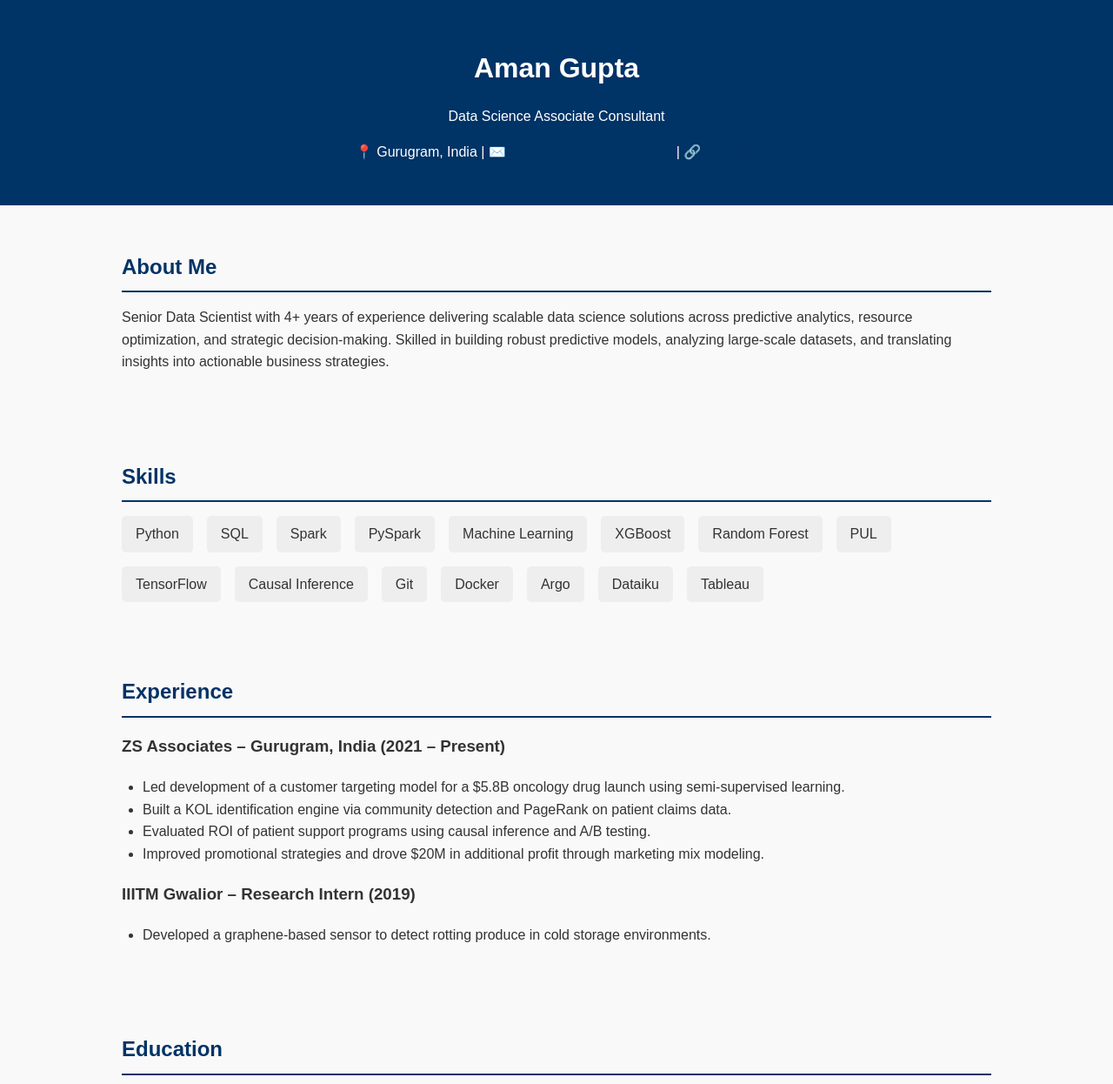
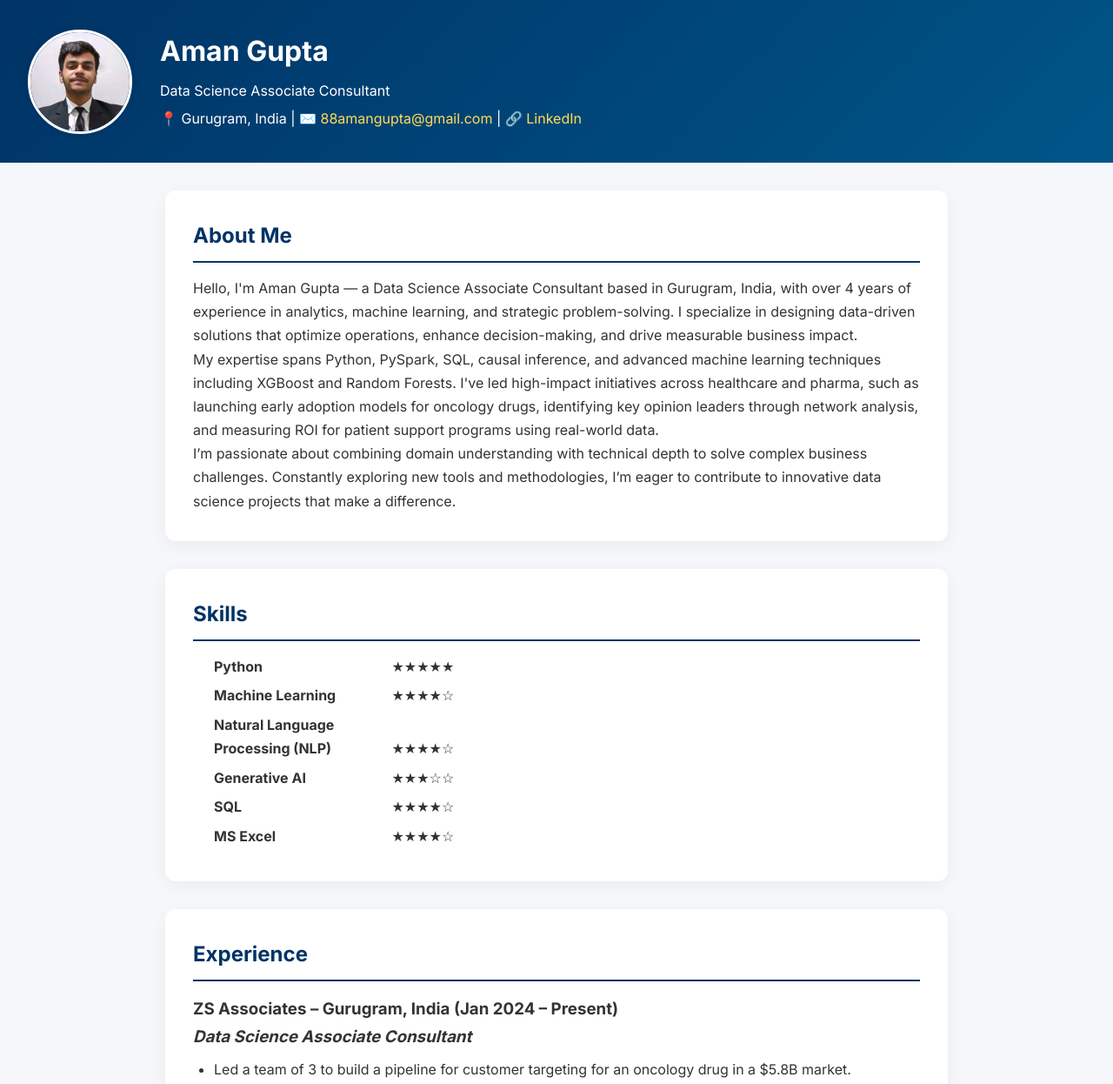
Before and after one commit to isthat-aman/isthat-aman.github.io, a plain HTML site: page index.html in a window 1280 px wide. Shown: the top 1246 px of the page at 87% size. Drawn offline with Linux system fonts and the light colour scheme.

Commit message:
pushed new updates on landing page

```diff
--- a/index.html
+++ b/index.html
@@ -4,55 +4,169 @@
   <meta charset="UTF-8" />
   <meta name="viewport" content="width=device-width, initial-scale=1.0"/>
   <title>Aman Gupta | Data Scientist Portfolio</title>
+  <link href="https://fonts.googleapis.com/css2?family=Inter:wght@400;600;700&display=swap" rel="stylesheet">
   <style>
-    body { font-family: Arial, sans-serif; margin: 0; padding: 0; line-height: 1.6; background-color: #f9f9f9; color: #333; }
-    header { background: #003366; color: white; padding: 2rem 1rem; text-align: center; }
-    header h1 { margin-bottom: 0.5rem; }
-    section { padding: 2rem 1.5rem; max-width: 1000px; margin: auto; }
-    h2 { border-bottom: 2px solid #003366; padding-bottom: 0.5rem; margin-bottom: 1rem; color: #003366; }
-    ul { list-style: disc; padding-left: 1.5rem; }
-    .contact a { color: #003366; text-decoration: none; }
-    .skills-grid { display: flex; flex-wrap: wrap; gap: 1rem; }
-    .skills-grid div { background: #eee; padding: 0.5rem 1rem; border-radius: 5px; }
-    footer { text-align: center; padding: 1rem; background: #003366; color: white; margin-top: 2rem; }
+    * {
+      box-sizing: border-box;
+      margin: 0;
+      padding: 0;
+    }
+
+    body {
+      font-family: 'Inter', sans-serif;
+      background-color: #f5f7fa;
+      color: #333;
+      line-height: 1.7;
+    }
+
+    header {
+      background: linear-gradient(135deg, #003366, #005588);
+      color: white;
+      padding: 2rem;
+      display: flex;
+      align-items: center;
+      gap: 2rem;
+      flex-wrap: wrap;
+    }
+
+    .profile-pic {
+      width: 120px;
+      height: 120px;
+      border-radius: 50%;
+      object-fit: cover;
+      border: 3px solid white;
+      box-shadow: 0 0 10px rgba(0,0,0,0.15);
+    }
+
+    .intro h1 {
+      font-size: 2rem;
+      margin-bottom: 0.3rem;
+    }
+
+    .intro p {
+      margin: 0.3rem 0;
+    }
+
+    .contact a {
+      color: #ffdd57;
+      text-decoration: none;
+      font-weight: 500;
+    }
+
+    section {
+      background: white;
+      max-width: 900px;
+      margin: 2rem auto;
+      padding: 2rem;
+      border-radius: 12px;
+      box-shadow: 0 5px 20px rgba(0,0,0,0.05);
+    }
+
+    h2 {
+      color: #003366;
+      font-size: 1.5rem;
+      margin-bottom: 1rem;
+      border-bottom: 2px solid #003366;
+      padding-bottom: 0.5rem;
+    }
+
+    ul {
+      padding-left: 1.5rem;
+      margin-top: 0.5rem;
+    }
+
+    ul li {
+      margin-bottom: 0.6rem;
+    }
+
+    .skills-stars li {
+      list-style: none;
+      font-size: 1rem;
+      margin: 0.4rem 0;
+    }
+
+    .skills-stars strong {
+      display: inline-block;
+      width: 200px;
+    }
+
+    footer {
+      text-align: center;
+      padding: 1rem;
+      background: #003366;
+      color: white;
+      margin-top: 2rem;
+      font-size: 0.9rem;
+    }
+
+    @media (max-width: 600px) {
+      header {
+        flex-direction: column;
+        text-align: center;
+      }
+
+      .profile-pic {
+        margin-bottom: 1rem;
+      }
+
+      .intro {
+        align-items: center;
+      }
+    }
   </style>
 </head>
 <body>
   <header>
-    <h1>Aman Gupta</h1>
-    <p>Data Science Associate Consultant</p>
-    <p class="contact">
-      📍 Gurugram, India | ✉️ <a href="mailto:88amangupta@gmail.com">88amangupta@gmail.com</a> | 🔗 <a href="https://www.linkedin.com/in/amanok" target="_blank">LinkedIn</a>
-    </p>
+    <img src="resume_photo.jpg" alt="Aman Gupta" class="profile-pic" />
+    <div class="intro">
+      <h1>Aman Gupta</h1>
+      <p>Data Science Associate Consultant</p>
+      <p class="contact">
+        📍 Gurugram, India | ✉️ <a href="mailto:88amangupta@gmail.com">88amangupta@gmail.com</a> |
+        🔗 <a href="https://www.linkedin.com/in/amanok" target="_blank">LinkedIn</a>
+      </p>
+    </div>
   </header>
 
   <section>
     <h2>About Me</h2>
-    <p>Senior Data Scientist with 4+ years of experience delivering scalable data science solutions across predictive analytics, resource optimization, and strategic decision-making. Skilled in building robust predictive models, analyzing large-scale datasets, and translating insights into actionable business strategies.</p>
+    <p>Hello, I'm Aman Gupta — a Data Science Associate Consultant based in Gurugram, India, with over 4 years of experience in analytics, machine learning, and strategic problem-solving. I specialize in designing data-driven solutions that optimize operations, enhance decision-making, and drive measurable business impact.</p>
+    <p>My expertise spans Python, PySpark, SQL, causal inference, and advanced machine learning techniques including XGBoost and Random Forests. I've led high-impact initiatives across healthcare and pharma, such as launching early adoption models for oncology drugs, identifying key opinion leaders through network analysis, and measuring ROI for patient support programs using real-world data.</p>
+    <p>I’m passionate about combining domain understanding with technical depth to solve complex business challenges. Constantly exploring new tools and methodologies, I’m eager to contribute to innovative data science projects that make a difference.</p>
   </section>
 
   <section>
     <h2>Skills</h2>
-    <div class="skills-grid">
-      <div>Python</div><div>SQL</div><div>Spark</div><div>PySpark</div><div>Machine Learning</div>
-      <div>XGBoost</div><div>Random Forest</div><div>PUL</div><div>TensorFlow</div><div>Causal Inference</div>
-      <div>Git</div><div>Docker</div><div>Argo</div><div>Dataiku</div><div>Tableau</div>
-    </div>
+    <ul class="skills-stars">
+      <li><strong>Python</strong> ★★★★★</li>
+      <li><strong>Machine Learning</strong> ★★★★☆</li>
+      <li><strong>Natural Language Processing (NLP)</strong> ★★★★☆</li>
+      <li><strong>Generative AI</strong> ★★★☆☆</li>
+      <li><strong>SQL</strong> ★★★★☆</li>
+      <li><strong>MS Excel</strong> ★★★★☆</li>
+    </ul>
   </section>
 
   <section>
     <h2>Experience</h2>
-    <h3>ZS Associates – Gurugram, India (2021 – Present)</h3>
+
+    <h3>ZS Associates – Gurugram, India (Jan 2024 – Present)<br><em>Data Science Associate Consultant</em></h3>
     <ul>
-      <li>Led development of a customer targeting model for a $5.8B oncology drug launch using semi-supervised learning.</li>
-      <li>Built a KOL identification engine via community detection and PageRank on patient claims data.</li>
-      <li>Evaluated ROI of patient support programs using causal inference and A/B testing.</li>
-      <li>Improved promotional strategies and drove $20M in additional profit through marketing mix modeling.</li>
+      <li>Led a team of 3 to build a pipeline for customer targeting for an oncology drug in a $5.8B market.</li>
+      <li>Created a semi-supervised early adoption model using analogous drug data and patient claims.</li>
+      <li>Built a cancer stage detection model using real-world data to enhance clinical outreach strategy.</li>
+      <li>Developed a KOL identification engine using community detection and PageRank on patient claim networks.</li>
+      <li>Used causal inference and A/B testing to evaluate ROI of patient support programs.</li>
+      <li><strong>Tech stack:</strong> XGBoost, PySpark, Network Analysis, Git, Argo</li>
     </ul>
 
-    <h3>IIITM Gwalior – Research Intern (2019)</h3>
+    <h3>ZS Associates – Gurugram, India (Jan 2021 – Dec 2023)<br><em>Decision Analytics Associate</em></h3>
     <ul>
-      <li>Developed a graphene-based sensor to detect rotting produce in cold storage environments.</li>
+      <li>Built promotion response models to optimize marketing ROI across channels.</li>
+      <li>Drove $20M in profit via predictive modeling for budget optimization.</li>
+      <li>Managed resource allocation strategy during a 125% budget scale-up.</li>
+      <li>Used Google Analytics and regression to identify KPIs boosting national-level sales.</li>
+      <li><strong>Tech stack:</strong> Python, SQL, Random Forest, Tableau, Google Analytics</li>
     </ul>
   </section>
 
```
Also changed, not shown: resume_photo.jpg (added).
